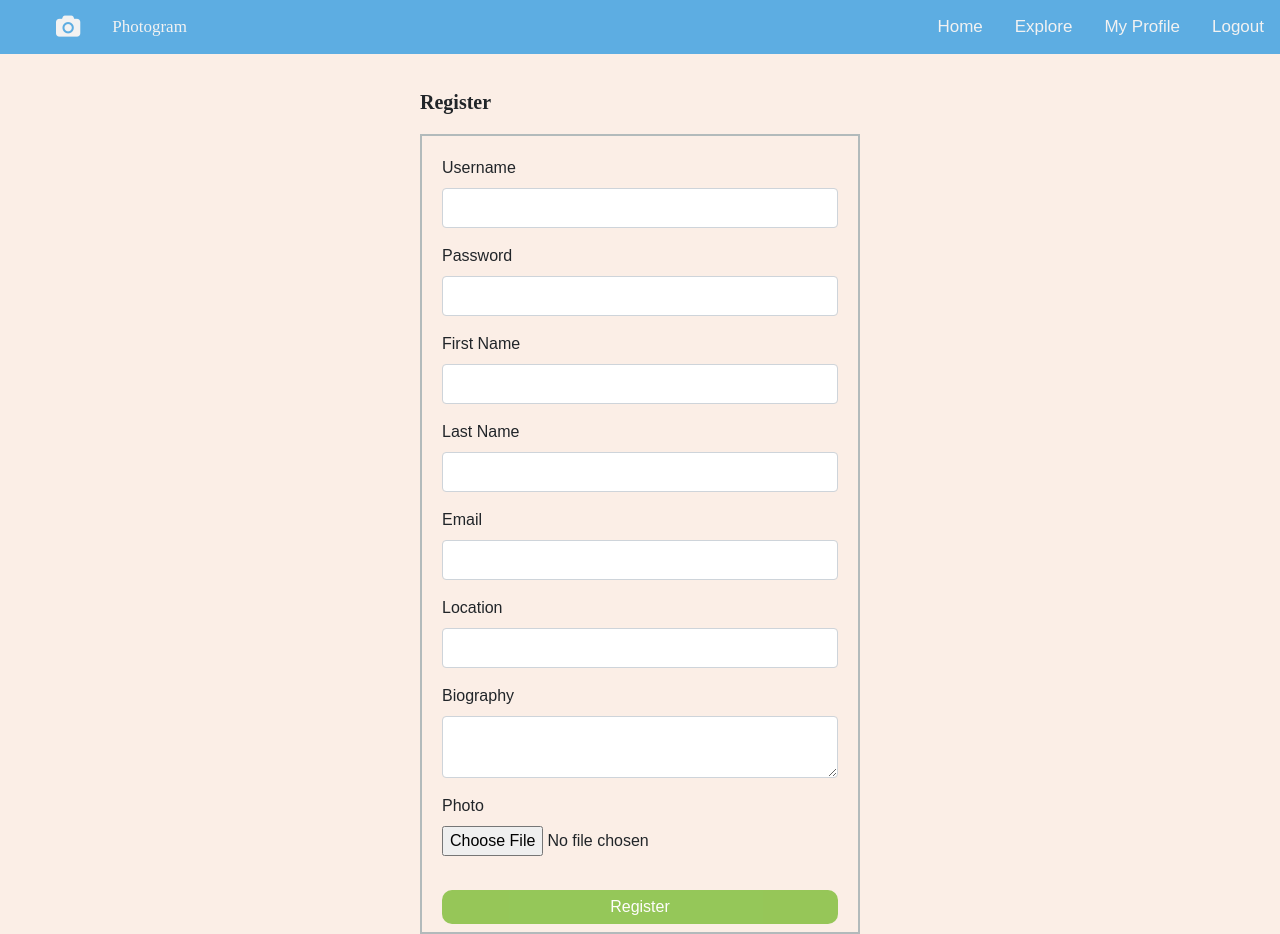
After one commit to TiffanyGarrick/info3180-project2, a Flask app: page /register in a window 1280 px wide. The commit adds this page. Run offline with Flask 2, Linux system fonts and the light colour scheme; some libraries are stand-ins or nearby versions.

Commit message:
General Update

```diff
--- a/app/static/css/styles.css
+++ b/app/static/css/styles.css
@@ -229,6 +229,18 @@ ul.home-nav li{
 
 /**End of Home Page CSS**/
 /**Login Page CSS**/
+.login-text{
+  font-family: Blippo;
+  font-size: 20px;
+  font-weight: 600;
+}
+.login-text{
+  display:block;
+  text-align:left;
+  padding:20px;
+  width: 590px; /**480px originally**/
+  margin: auto;
+}
 .login-form {
   /*ORIGINAL width: 100%;
   max-width: 400px;
@@ -241,6 +253,7 @@ ul.home-nav li{
   background-color: white;
   margin: auto;
   color: black;
+  text-align: left;
 }
 .butn {
   border-radius: 10px;
@@ -255,4 +268,11 @@ ul.home-nav li{
   width: 100%;
   opacity: 0.9;
 }
+input{
+  text-align:center;
+  display: block;
+  width: 375px;
+  height: 40px;
+  word-wrap: break-word;
+}
 /**End of Login Page CSS**/
--- a/app/templates/home.html
+++ b/app/templates/home.html
@@ -33,7 +33,7 @@
                 <br><br>
                 <table class="home-buttons">
                     <th>
-                        <form action="{{ url_for('wtform') }}">
+                        <form action="{{ url_for('register') }}">
                            <button type="submit" class="register-button">Register</button>
                         </form>
                     </th>
--- a/app/templates/login.html
+++ b/app/templates/login.html
@@ -1,8 +1,9 @@
 {% extends "base.html" %}
 
 {% block main %}
-  <div class="login-form text-center">
-    <h2>Login</h2>
+<br><br><br>
+  <h2 class="login-text">Login</h2>
+  <div class="login-form">
     {% include 'flash_messages.html' %}
     <form action="" method="post">
       {{ form.csrf_token }}
--- /dev/null
+++ b/app/templates/register.html
@@ -0,0 +1,47 @@
+{% extends 'base.html' %}
+
+{% block main %}
+    <h2 class="register">Register</h2>
+
+    <!--WHERE ACTION WAS {{ url_for('wtform') }}-->
+    <form method="post" action="" class="register-form">
+        {% include 'flash_messages.html' %}
+        {{ form.csrf_token }}
+        <div class="form-group">
+            {{ form.username.label }}
+            {{ form.username(class="form-control") }}
+        </div>
+        <div class="form-group">
+            {{ form.password.label }}
+            {{ form.password(class="form-control") }}
+        </div>
+        <div class="form-group">
+            {{ form.firstname.label }}
+            {{ form.firstname(class="form-control") }}
+        </div>
+        <div class="form-group">
+            {{ form.lastname.label }}
+            {{ form.lastname(class="form-control") }}
+        </div>
+        <div class="form-group">
+            {{ form.email.label }}
+            {{ form.email(class="form-control") }}
+        </div>
+        <div class="form-group">
+            {{ form.location.label }}
+            {{ form.location(class="form-control") }}
+        </div>
+        <div class="form-group">
+            {{ form.biography.label }}
+            {{ form.biography(class="form-control") }}
+        </div>
+        <div class="form-group">
+            {{ form.photo.label }}
+            {{ form.photo }}
+            <!--{{ form.photo(class="form-control") }}-->
+        </div>
+
+    <button type="submit" class="butn" onclick="redirect()">Register</button>
+    <!--<button type="submit" class="btn btn-primary">Register</button>-->
+</form>
+{% endblock %}
--- a/app/views.py
+++ b/app/views.py
@@ -40,6 +40,46 @@ def basic_form():
 
 def connect_db():
     return psycopg2.connect(host="localhost",database="project_two", user="postgres", password="123")
+
+@app.route('/register', methods=['GET', 'POST'])
+def register():
+    myform = MyForm()
+    if request.method == 'POST':
+        if myform.validate_on_submit():
+            # Note the difference when retrieving form data using Flask-WTF
+            # Here we use myform.firstname.data instead of request.form['firstname']
+
+            username = myform.username.data
+            password = myform.password.data
+            firstname = myform.firstname.data
+            lastname = myform.lastname.data
+            email = myform.email.data
+            location = myform.location.data
+            biography = myform.biography.data
+            photo = myform.photo.data
+
+            filename = secure_filename(photo.filename)
+            photo.save(os.path.join(app.config['UPLOAD_FOLDER'], filename))
+
+            db = connect_db()
+            cur = db.cursor()
+            joined_on=date.today()
+
+            cur.execute('insert into Users (username,password,firstname,lastname,email,location,biography) values (%s, %s, %s, %s, %s, %s, %s)',(request.form['username'],request.form['password'],request.form['firstname'],request.form['lastname'],request.form['email'], request.form['location'],request.form['biography']))
+            #cur.execute('insert into Users (username,password,firstname,lastname,email,location,biography,photo) values (%s,%s, %s, %s, %s, %s, %s, %s, %s)',(request.form['username'],request.form['password'],request.form['firstname'],request.form['lastname'],request.form['email'], request.form['location'],request.form['biography'],request.form['photo']))
+            db.commit()
+
+            flash('You have successfully filled out the form', 'success')
+            #SAVING DATA TO DATABASE WITH SQLALCHEMY BELOW
+
+            #user = Users(request.form['username'],request.form['password'],request.form['firstname'],request.form['lastname'],request.form['email'], request.form['location'],request.form['biography'],request.form['photo'],joined_on)
+            user = Users(request.form['username'],request.form['password'],request.form['firstname'],request.form['lastname'],request.form['email'], request.form['location'],request.form['biography'],joined_on)
+            db.session.add(user)
+            db.session.commit()
+            return render_template('result.html', username=username, password=password, firstname=firstname, lastname=lastname, email=email,
+                    location=location, biography=biography,filename=filename)
+        flash_errors(myform)
+    return render_template('register.html', form=myform)
 
 @app.route('/wtform', methods=['GET', 'POST'])
 @login_required
```
